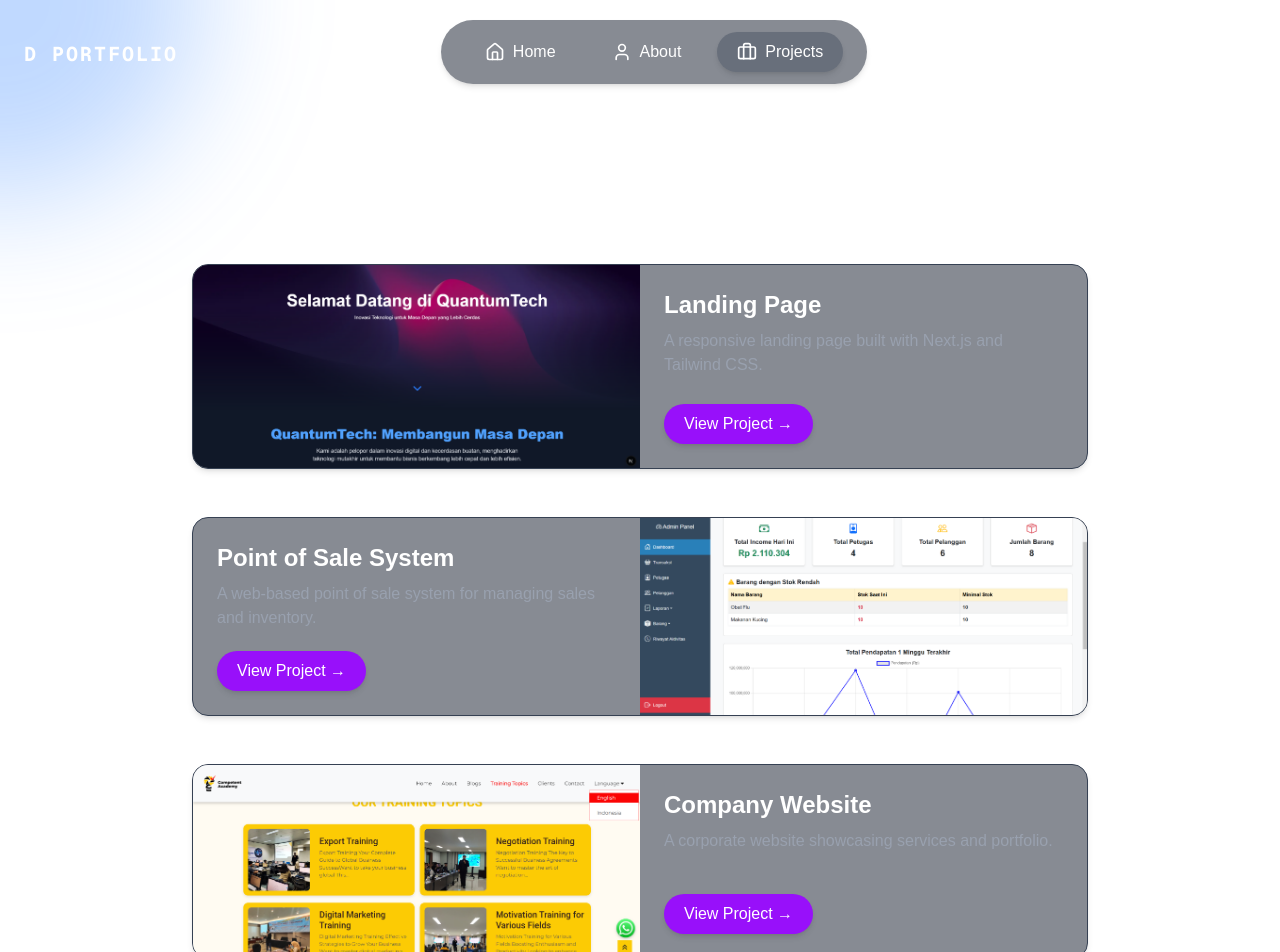
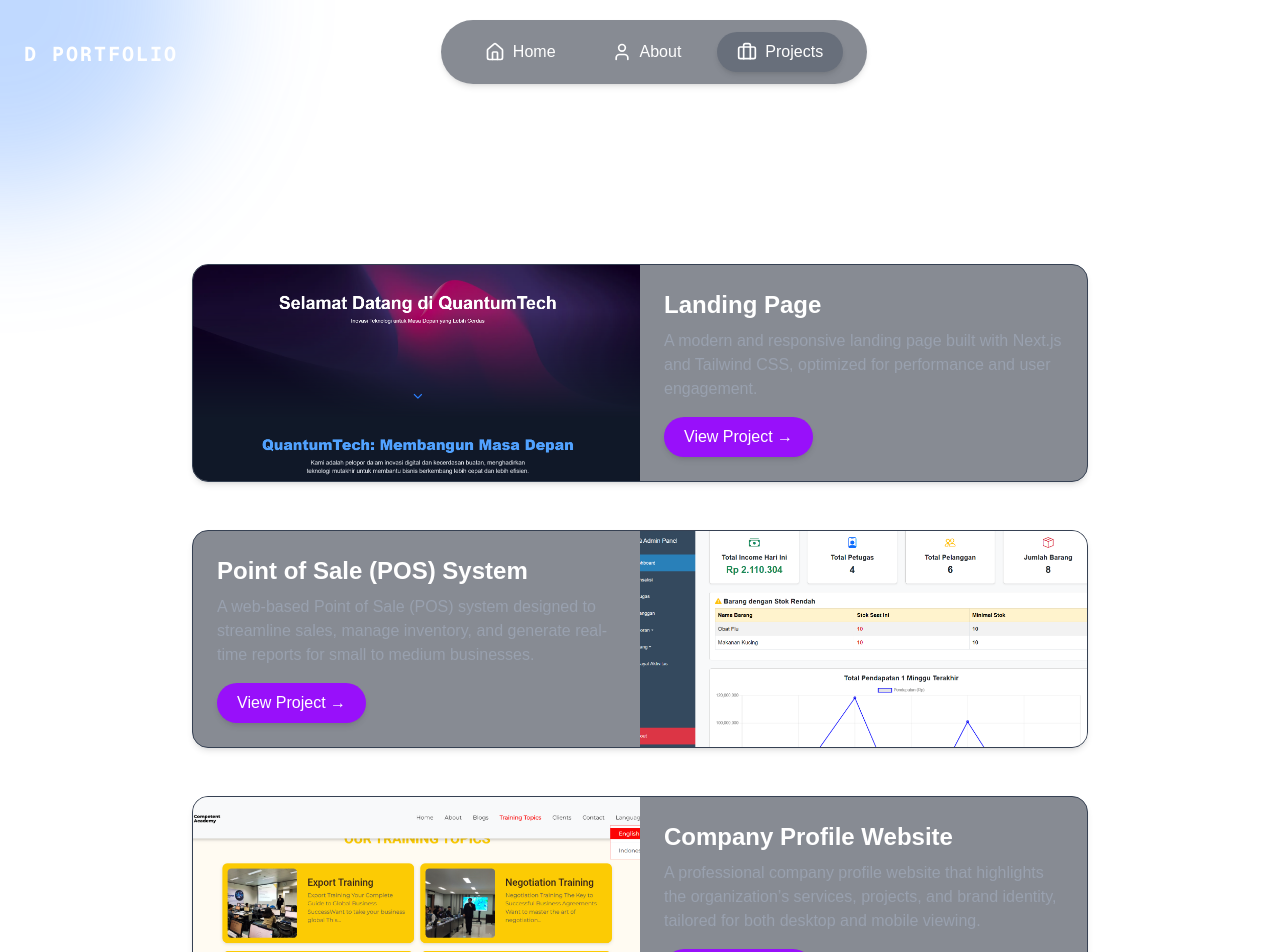
Before and after one commit to VinLvy/D-portfolio, a Next.js app: page /projects in a window 1280 px wide. Shown: the top 952 px of the page. Built offline with nearby package versions, Linux system fonts and the light colour scheme.

Commit message:
Projects 1.8

```diff
--- a/src/app/projects/page.js
+++ b/src/app/projects/page.js
@@ -6,19 +6,19 @@ import { motion } from "framer-motion";
 const projects = [
   {
     title: "Landing Page",
-    description: "A responsive landing page built with Next.js and Tailwind CSS.",
+    description: "A modern and responsive landing page built with Next.js and Tailwind CSS, optimized for performance and user engagement.",
     link: "#",
     image: "/images/project1.png",
   },
   {
-    title: "Point of Sale System",
-    description: "A web-based point of sale system for managing sales and inventory.",
+    title: "Point of Sale (POS) System",
+    description: "A web-based Point of Sale (POS) system designed to streamline sales, manage inventory, and generate real-time reports for small to medium businesses.",
     link: "#",
     image: "/images/project2.png",
   },
   {
-    title: "Company Website",
-    description: "A corporate website showcasing services and portfolio.",
+    title: "Company Profile Website",
+    description: "A professional company profile website that highlights the organization’s services, projects, and brand identity, tailored for both desktop and mobile viewing.",
     link: "#",
     image: "/images/project3.png",
   },
```
